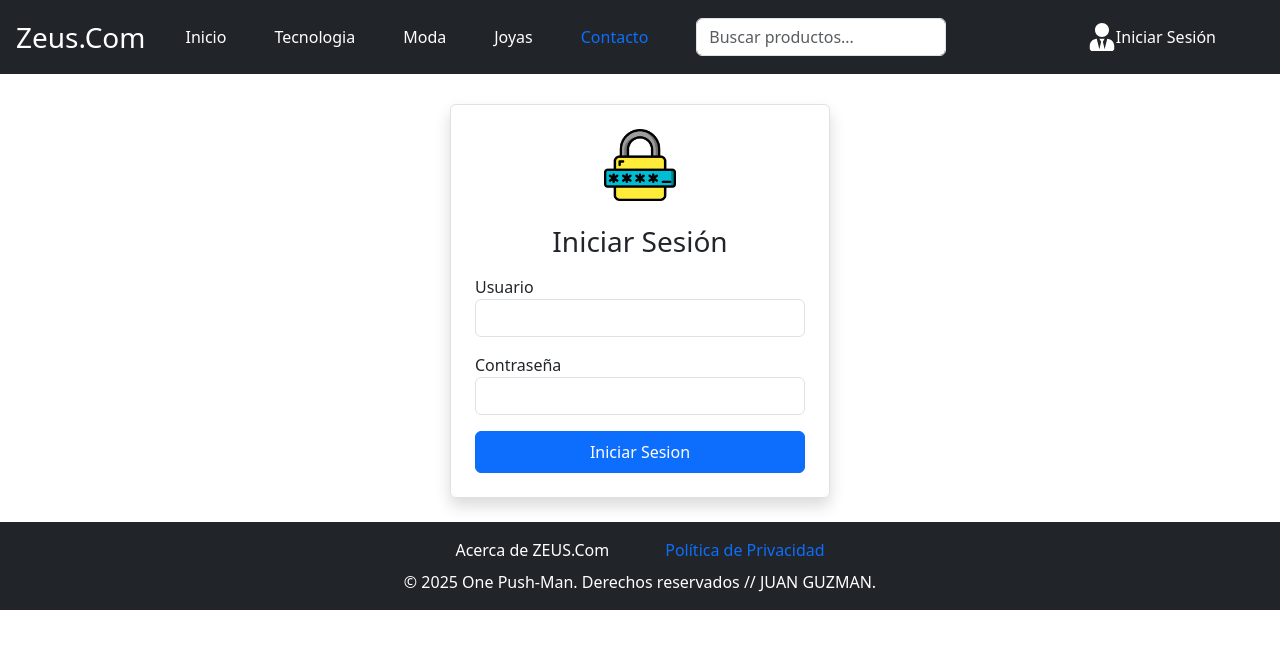
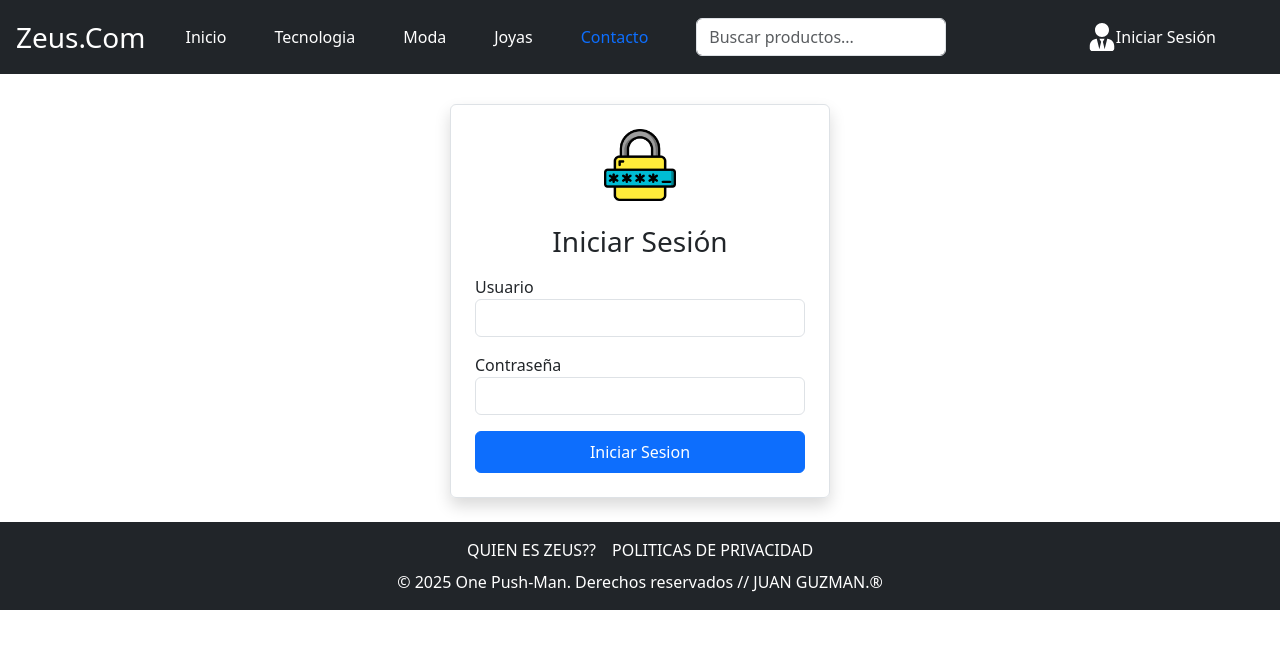
Before and after one commit to Guzman-Juan/PROYECTO-REACT.JS., a React (Vite) app: page /login in a window 1280 px wide. Shown: the top 648 px of the page. Built offline with nearby package versions, Linux system fonts and the light colour scheme; no server answers.

Commit message:
cambios en la politica

```diff
--- a/src/components/Footer.jsx
+++ b/src/components/Footer.jsx
@@ -1,23 +1,68 @@
+
+import React, { useState } from 'react';
+import { Link } from "react-router-dom";
+import Modal from 'react-bootstrap/Modal';
 const Footer = () => {
 
   const anioActual = new Date().getFullYear();
+  // 2. Crear estado para controlar la visibilidad del modal
+  const [show, setShow] = useState(false);
+
+  // Funciones para manejar la apertura y el cierre del modal
+  const handleClose = () => setShow(false);
+  const handleShow = () => setShow(true);
 
   return (
-    <footer className="bg-dark text-white text-center py-3">
+    <footer className="bg-dark text-white py-3 text-center" >
       {/* Seccion de enlaces */}
-      <ul className="list-unstyled mb-2 d-flex justify-content-center gap-4">
-        <li className="mx-3">
-          <a href="/contacto" className="text-white text-decoration-none" >Acerca de ZEUS.Com</a>
+      <ul className="list-unstyled d-flex justify-content-center mb-2">
+        <li className="mx-2">
+          <Link to="/contacto" className="text-white text-decoration-none" >QUIEN ES ZEUS??</Link>
         </li>
-        <li className="mx-3">
-          <a href="#" className="text-while text-decoration-none" >Política de Privacidad</a>
+        <li className="mx-2">
+          <a
+            href="#"
+            onClick={handleShow} // <- Al hacer click, se llama a la función
+            className="text-white text-decoration-none"
+            style={{ cursor: 'pointer' }}
+          >
+            POLITICAS DE PRIVACIDAD
+          </a>
         </li>
       </ul>
       {/* Seccion de Copyright */}
       <p className="mb-0">
-        © {anioActual} One Push-Man. Derechos reservados // JUAN GUZMAN.
+        © {anioActual}  One Push-Man. Derechos reservados // JUAN GUZMAN.®
+      </p>
 
-      </p>
+      {/* Modal de Política de Privacidad */}
+      <Modal show={show} onHide={handleClose}>
+        <Modal.Header closeButton>
+          <Modal.Title>POLITICAS DE PRIVACIDAD</Modal.Title>
+        </Modal.Header>
+        <Modal.Body>
+          <p>
+           Este es un proyecto React de ejemplo. La política de privacidad aquí presentada es ficticia y
+           se utiliza únicamente con fines ilustrativos. No se recopila ni se almacena ninguna información
+           personal real a través de este sitio.
+          </p>
+          <p>
+            *1. Recopilación de Datos:* No recopilamos datos personales de los usuarios que visitan este sitio.
+          </p>
+          <p>
+            *2. Uso de Cookies:* Este sitio no utiliza cookies para rastrear la actividad del usuario.
+          </p>
+          <p>
+            *3. Este sitio solo es un ejemplo educativo y no debe ser utilizado como una política de privacidad real.*
+          </p>
+        </Modal.Body>
+        <Modal.Footer>
+          {/* Botón para cerrar el modal */}
+          <button className="btn btn-secondary" onClick={handleClose}>
+            Cerrar
+          </button>
+        </Modal.Footer>
+      </Modal>
     </footer>
   );
 }
```
